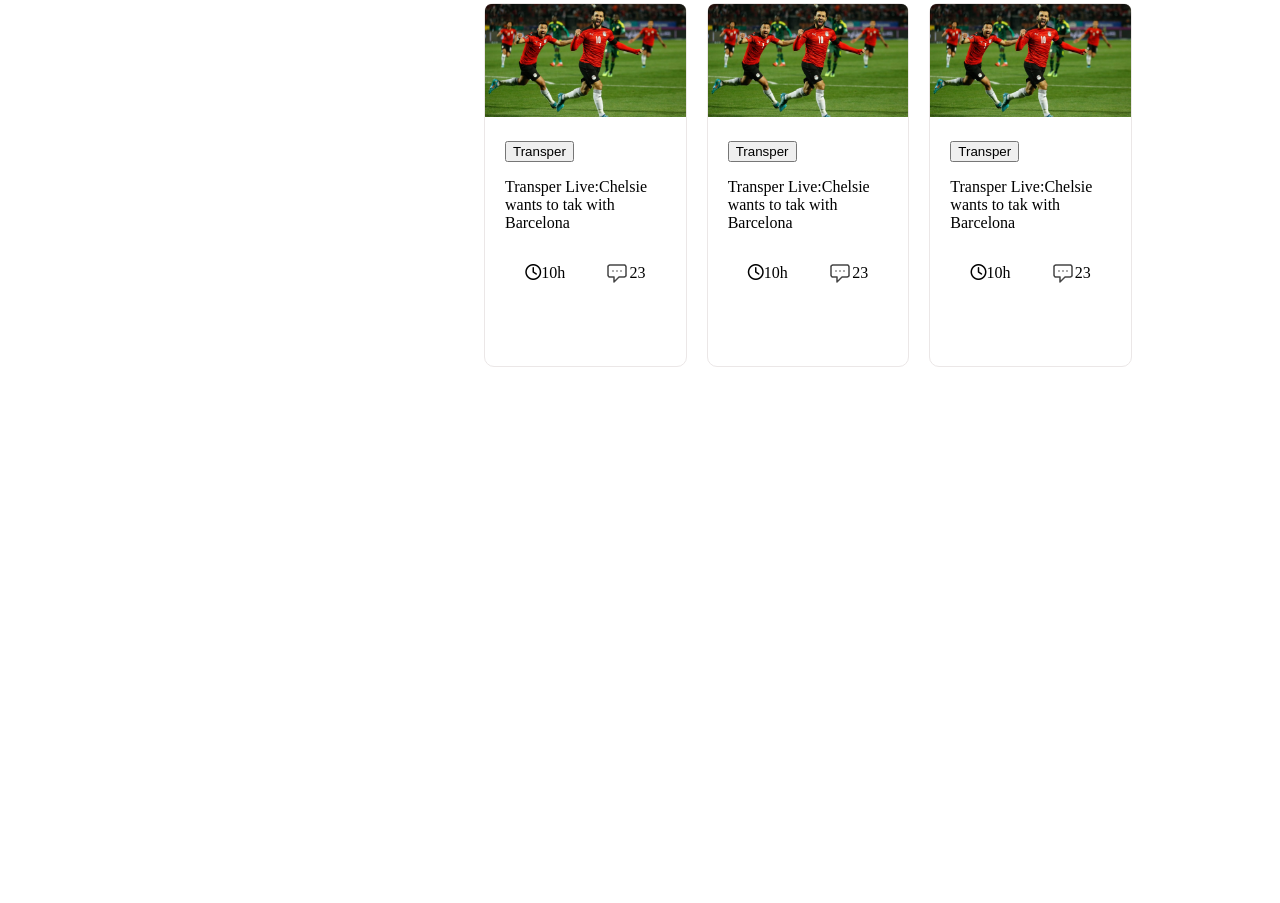
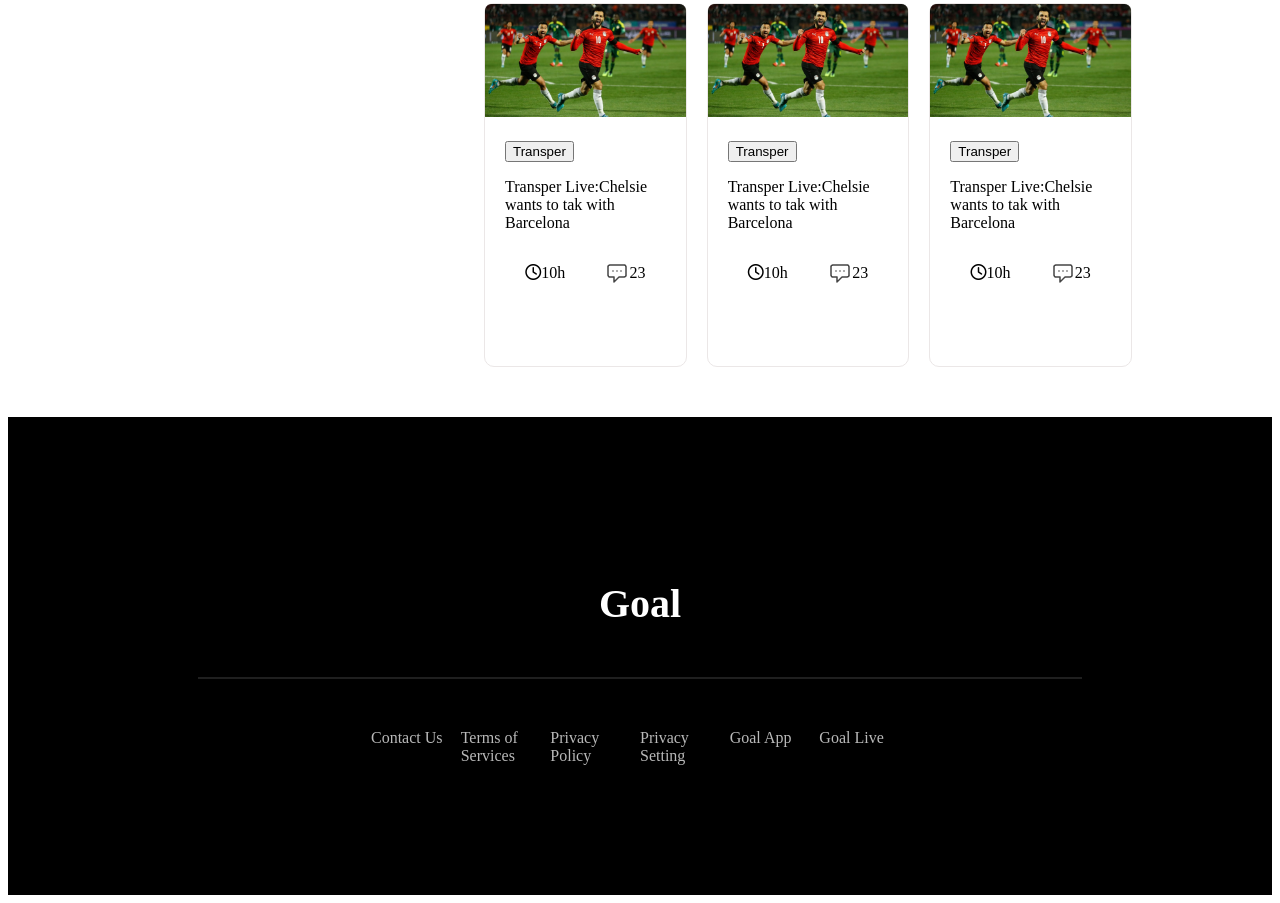
Before and after one commit to mdeirfan/second-assignment, a plain HTML site: page index.html in a window 1280 px wide. Shown: the part 1729-2632 px from the top of the page. Before the commit the page ends 2146 px from the top, so only its background shows below. Drawn offline with Linux system fonts and the light colour scheme.

Commit message:
footer completed

```diff
--- a/index.html
+++ b/index.html
@@ -235,9 +235,24 @@
             <!-- mid thing end -->
         </section>
     </main>
+    <!-- footer start  -->
     <footer>
+        <section class="footer">
+            <h2 class="footer-heading">Goal</h2>
+            <hr>
+            <div class="footer-items">
+                <div><span class="item">Contact Us</span></div>
+                <div><span class="item">Terms of Services</span></div>
+                <div><span class="item">Privacy Policy</span></div>
+                <div><span class="item">Privacy Setting</span></div>
+                <div><span class="item">Goal App</span></div>
+                <div><span class="item">Goal Live</span></div>
+
+
+        </section>
 
     </footer>
+    <!-- footer end -->
 </body>
 
 </html>
--- a/styles/style.css
+++ b/styles/style.css
@@ -105,7 +105,7 @@ main {
 .players {
     margin-top: 130px;
     display: grid;
-    grid-template-columns: repeat(3,1fr);
+    grid-template-columns: repeat(3, 1fr);
     gap: 20px;
 
 
@@ -117,9 +117,11 @@ main {
     border: 1px solid rgb(235, 231, 231);
     border-radius: 10px;
 }
-.player img{
+
+.player img {
     width: 100%;
 }
+
 .text-portion {
     padding: 20px 20px;
 }
@@ -128,8 +130,43 @@ main {
     display: flex;
     justify-content: space-around;
 }
-.chat-ic{
+
+.chat-ic {
     display: flex;
     align-items: center;
 }
+
 /* footer style */
+.footer {
+    background-color: black;
+    padding: 130px 140px;
+}
+
+.footer-heading {
+    display: flex;
+    justify-content: center;
+    font-size: 40px;
+    font-weight: 600;
+    color: white;
+
+
+}
+
+hr {
+    border: 1px solid #ffffff1f;
+    margin: 50px;
+}
+
+.footer-items {
+    display: grid;
+    grid-template-columns: repeat(6, 1fr);
+    padding-left: 223px;
+    padding-right: 223px;
+
+}
+
+.item {
+    color: #B9B9B9;
+    font-weight: 500;
+}
+/* FOOTER COMPLETED */
```
